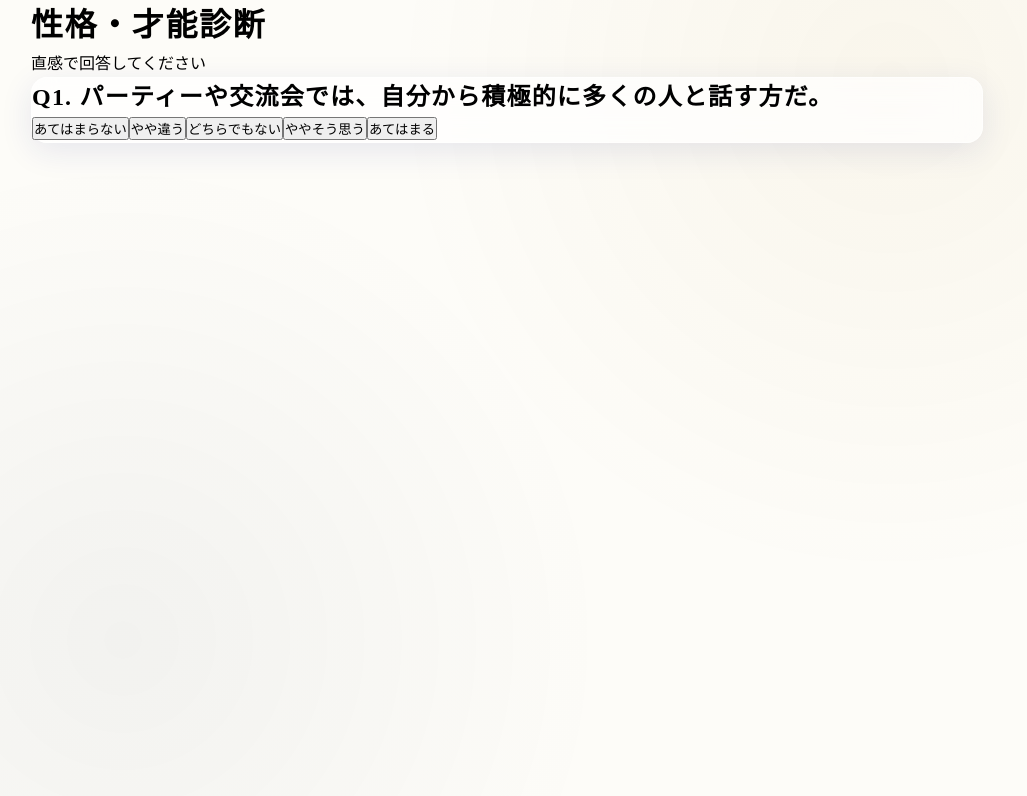
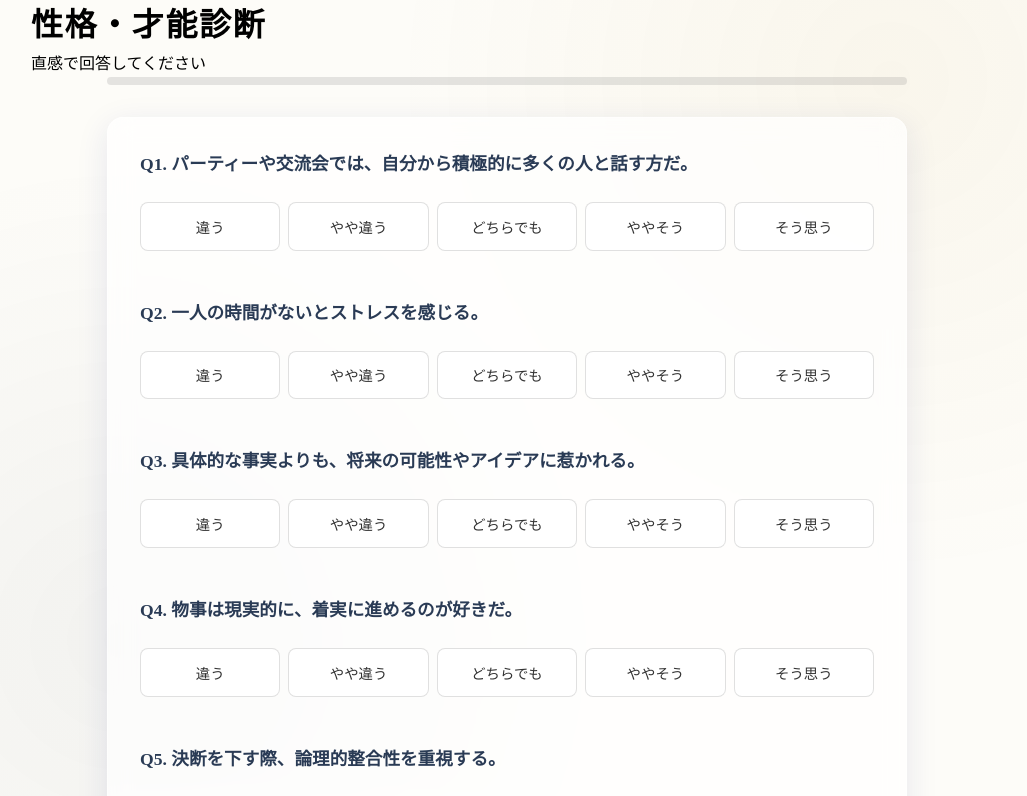
Before and after one commit to tmsyk/historical-figure-diagnosis, a Next.js app: page /diagnosis in a window 1280 px wide. Shown: the top 796 px of the page, without its empty margins (133-1160 px from the left). Built offline with nearby package versions, Linux system fonts and the light colour scheme.

Commit message:
Fix styling for dark mode and use grouped questions

```diff
--- a/src/components/DiagnosisForm.module.css
+++ b/src/components/DiagnosisForm.module.css
@@ -7,7 +7,7 @@
 .progressBar {
     width: 100%;
     height: 8px;
-    background-color: rgba(0, 0, 0, 0.1);
+    background-color: rgba(128, 128, 128, 0.2);
     border-radius: 99px;
     margin-bottom: 2rem;
     overflow: hidden;
@@ -28,8 +28,9 @@
     border-radius: var(--radius-md);
     padding: 2rem;
     margin-bottom: 2rem;
+    /* Hard code text color to ensure contrast against glass background */
     color: var(--c-text-main);
-    /* Ensure text color is inherited properly */
+    transition: color 0.3s;
 }
 
 /* Question List */
@@ -54,6 +55,15 @@
     font-family: var(--font-serif);
 }
 
+/* In dark mode, primary color might be too dark for the glass background if glass is dark.
+   Let's ensure it pops. */
+@media (prefers-color-scheme: dark) {
+    .questionText {
+        color: #ffd700;
+        /* Goldish for dark mode visibility */
+    }
+}
+
 .optionsGrid {
     display: grid;
     grid-template-columns: repeat(5, 1fr);
@@ -70,23 +80,37 @@
 .optionBtn {
     padding: 0.8rem;
     border-radius: 8px;
-    border: 1px solid rgba(0, 0, 0, 0.1);
-    background: rgba(255, 255, 255, 0.5);
+    border: 1px solid rgba(100, 100, 100, 0.2);
+    background: rgba(255, 255, 255, 0.8);
+    /* Always light background for buttons by default */
     cursor: pointer;
     transition: all 0.2s;
     font-size: 0.9rem;
-    color: var(--c-text-main);
+    color: #333;
+    /* Always dark text on light button */
+}
+
+@media (prefers-color-scheme: dark) {
+    .optionBtn {
+        background: rgba(255, 255, 255, 0.1);
+        border-color: rgba(255, 255, 255, 0.3);
+        color: #e0e0e0;
+    }
+
+    .optionBtn:hover {
+        background: rgba(255, 255, 255, 0.2);
+    }
 }
 
 .optionBtn:hover {
-    background: rgba(255, 255, 255, 0.8);
+    background: rgba(255, 255, 255, 1);
     border-color: var(--c-accent);
 }
 
 .optionBtnSelected {
-    background: var(--c-primary);
-    color: white;
-    border-color: var(--c-primary);
+    background: var(--c-primary) !important;
+    color: white !important;
+    border-color: var(--c-primary) !important;
 }
 
 .actions {
--- a/src/components/DiagnosisForm.tsx
+++ b/src/components/DiagnosisForm.tsx
@@ -4,28 +4,18 @@ import { useState } from "react";
 import { useRouter } from "next/navigation";
 import { Question } from "./types_ui";
 import { UserInput, Personalities, Talents } from "../lib/types";
+import styles from "./DiagnosisForm.module.css";
 
-// Questions Definition (18 questions to cover 4 personality axes + 10 talents)
-// This is a simplified set for the MVP.
+// Questions Definition (18 questions)
 const QUESTIONS: Question[] = [
     // --- Personality (MBTI Axes) ---
-    // EI: Introvert vs Extrovert
     { id: "p1", type: "personality", targetKey: "ei", direction: "positive", text: "パーティーや交流会では、自分から積極的に多くの人と話す方だ。" },
     { id: "p2", type: "personality", targetKey: "ei", direction: "negative", text: "一人の時間がないとストレスを感じる。" },
-    // SN: Sensing vs Intuition
     { id: "p3", type: "personality", targetKey: "sn", direction: "positive", text: "具体的な事実よりも、将来の可能性やアイデアに惹かれる。" },
     { id: "p4", type: "personality", targetKey: "sn", direction: "negative", text: "物事は現実的に、着実に進めるのが好きだ。" },
-    // TF: Feeling vs Thinking
-    { id: "p5", type: "personality", targetKey: "tf", direction: "positive", text: "決断を下す際、論理的整合性を重視する。" }, // Thinking is high score (10) in our model? Let's check matching.ts.
-    // Wait, in matching.ts/types.ts/generate_data.ts, I didn't specify mapping strictly.
-    // Let's assume:
-    // EI: 1=I, 10=E
-    // SN: 1=S, 10=N
-    // TF: 1=F, 10=T (Typical MBTI scaling often puts F/T on opposite ends. Let's stick to T=10, F=1 based on 'Thinking' being valid 'hard' skill often associated with high numeric values in games? Actually, let's treat it as a spectrum.)
-    // Let's define: 1=Feeling, 10=Thinking for "tf" axis.
+    { id: "p5", type: "personality", targetKey: "tf", direction: "positive", text: "決断を下す際、論理的整合性を重視する。" },
     { id: "p6", type: "personality", targetKey: "tf", direction: "negative", text: "相手の感情やその場の調和を最優先に考える。" },
-    // JP: Perceiving vs Judging
-    { id: "p7", type: "personality", targetKey: "jp", direction: "positive", text: "計画通りに物事を進め、白黒はっきりさせたい。" }, // Judging = 10
+    { id: "p7", type: "personality", targetKey: "jp", direction: "positive", text: "計画通りに物事を進め、白黒はっきりさせたい。" },
     { id: "p8", type: "personality", targetKey: "jp", direction: "negative", text: "その場の状況に合わせて柔軟に対応するのが得意だ。" },
 
     // --- Talents (10 Dimensions) ---
@@ -41,32 +31,37 @@ const QUESTIONS: Question[] = [
     { id: "t10", type: "talent", targetKey: "charisma", direction: "positive", text: "初対面の人でも、なぜか自分に好意を持ってくれることが多い。" },
 ];
 
+const ITEMS_PER_PAGE = 5;
+
 export default function DiagnosisForm() {
     const router = useRouter();
     const [answers, setAnswers] = useState<Record<string, number>>({});
-    const [currentStep, setCurrentStep] = useState(0);
+    const [currentPage, setCurrentPage] = useState(0);
     const [isSubmitting, setIsSubmitting] = useState(false);
 
-    const totalSteps = QUESTIONS.length;
-    const currentQuestion = QUESTIONS[currentStep];
+    // Pagination logic
+    const totalQuestions = QUESTIONS.length;
+    const totalPages = Math.ceil(totalQuestions / ITEMS_PER_PAGE);
+    const startIndex = currentPage * ITEMS_PER_PAGE;
+    const currentQuestions = QUESTIONS.slice(startIndex, startIndex + ITEMS_PER_PAGE);
 
-    const handleAnswer = (score: number) => {
-        // Score is 1-5 (input)
-        // We map this to 1-10 scale for the backend parameters
-        // 1 (Strongly Disagree) -> 2
-        // 5 (Strongly Agree) -> 10
-        // Actually, simple multiplication by 2 works.
+    // Check if all questions on current page are answered
+    const isPageComplete = currentQuestions.every(q => answers[q.id] !== undefined);
 
-        setAnswers(prev => ({ ...prev, [currentQuestion.id]: score }));
+    const handleAnswer = (questionId: string, score: number) => {
+        setAnswers(prev => ({ ...prev, [questionId]: score }));
+    };
 
-        if (currentStep < totalSteps - 1) {
-            setTimeout(() => setCurrentStep(prev => prev + 1), 300); // Small delay for UX
+    const handleNext = () => {
+        window.scrollTo({ top: 0, behavior: 'smooth' });
+        if (currentPage < totalPages - 1) {
+            setCurrentPage(prev => prev + 1);
         } else {
-            finishDiagnosis({ ...answers, [currentQuestion.id]: score });
+            finishDiagnosis();
         }
     };
 
-    const finishDiagnosis = async (finalAnswers: Record<string, number>) => {
+    const finishDiagnosis = async () => {
         setIsSubmitting(true);
 
         // Calculate final scores
@@ -76,29 +71,20 @@ export default function DiagnosisForm() {
             analysis: 5, adaptability: 5, resilience: 5, visionary: 5, charisma: 5
         };
 
-        // Helper to add score (simple averaging if multiple questions hit same key)
         const counts: Record<string, number> = {};
 
         QUESTIONS.forEach(q => {
-            const rawScore = finalAnswers[q.id]; // 1-5
+            const rawScore = answers[q.id];
             if (!rawScore) return;
 
-            let value = rawScore * 2; // Map to 2-10
-            // If direction is negative (reversed), flip it.
-            // 1-5 input. Reversed: 1->10, 5->2?
-            // Correct logic: If 'negative', 5 means low score on the target axis.
-            // e.g. "I love being alone" (Negative for Extroversion). Agree(5) -> Low Extroversion(2). Disagree(1) -> High Extroversion(10).
+            let value = rawScore * 2; // Map 1-5 to 2-10
             if (q.direction === "negative") {
-                value = 12 - value; // (12 - 10 = 2), (12 - 2 = 10)
+                value = 12 - value; // Flip score
             }
 
             const key = q.targetKey;
 
             if (q.type === "personality") {
-                // @ts-ignore
-                personalities[key] = (personalities[key] === 5 && !counts[key]) ? value : (personalities[key] + value) / 2;
-                // The above averaging logic is primitive for this demo, assumes initial 5 is overwritten or averaged.
-                // Better:
                 if (!counts[key]) {
                     // @ts-ignore
                     personalities[key] = value;
@@ -115,56 +101,64 @@ export default function DiagnosisForm() {
         });
 
         const result: UserInput = { personalities, talents };
-
-        // Save to LocalStorage
         localStorage.setItem("diagnosis_result", JSON.stringify(result));
-
-        // Navigate to results
         router.push("/diagnosis/result");
     };
 
-    const progress = ((currentStep + 1) / totalSteps) * 100;
+    const progress = Math.min(100, ((Object.keys(answers).length) / totalQuestions) * 100);
 
     if (isSubmitting) {
         return (
-            <div className="flex flex-col items-center justify-center min-h-[400px]">
-                <div className="text-xl font-serif text-primary animate-pulse">
-                    歴史の扉を開いています...
-                </div>
+            <div className={styles.loading}>
+                歴史の扉を開いています...
             </div>
         );
     }
 
     return (
-        <div className="w-full max-w-2xl mx-auto">
+        <div className={styles.container}>
             {/* Progress Bar */}
-            <div className="w-full h-2 bg-gray-200 rounded-full mb-8 overflow-hidden">
+            <div className={styles.progressBar}>
                 <div
-                    className="h-full bg-accent transition-all duration-500 ease-out"
+                    className={styles.progressFill}
                     style={{ width: `${progress}%` }}
                 />
             </div>
 
-            <div className="glass-panel p-8 md:p-12 mb-8 text-center fade-in">
-                <h2 className="text-xl md:text-2xl font-bold mb-8 text-primary min-h-[3em] flex items-center justify-center">
-                    Q{currentStep + 1}. {currentQuestion.text}
-                </h2>
+            <div className={styles.formPanel}>
+                <div className={styles.questionGroup}>
+                    {currentQuestions.map((q, index) => {
+                        const globalIndex = startIndex + index + 1;
+                        return (
+                            <div key={q.id} className={styles.questionItem}>
+                                <p className={styles.questionText}>Q{globalIndex}. {q.text}</p>
+                                <div className={styles.optionsGrid}>
+                                    {[1, 2, 3, 4, 5].map((score) => (
+                                        <button
+                                            key={score}
+                                            onClick={() => handleAnswer(q.id, score)}
+                                            className={`${styles.optionBtn} ${answers[q.id] === score ? styles.optionBtnSelected : ''}`}
+                                        >
+                                            {score === 1 && "違う"}
+                                            {score === 2 && "やや違う"}
+                                            {score === 3 && "どちらでも"}
+                                            {score === 4 && "ややそう"}
+                                            {score === 5 && "そう思う"}
+                                        </button>
+                                    ))}
+                                </div>
+                            </div>
+                        );
+                    })}
+                </div>
 
-                <div className="flex flex-col md:flex-row gap-4 justify-center items-center">
-                    <button onClick={() => handleAnswer(1)} className="w-full md:w-auto px-6 py-3 rounded-full border border-gray-300 hover:bg-gray-100 hover:border-gray-400 transition-colors text-sm">
-                        あてはまらない
-                    </button>
-                    <button onClick={() => handleAnswer(2)} className="w-full md:w-auto px-6 py-3 rounded-full border border-gray-300 hover:bg-gray-100 hover:border-gray-400 transition-colors text-sm">
-                        やや違う
-                    </button>
-                    <button onClick={() => handleAnswer(3)} className="w-full md:w-auto px-6 py-3 rounded-full border border-gray-300 hover:bg-gray-100 hover:border-gray-400 transition-colors text-sm">
-                        どちらでもない
-                    </button>
-                    <button onClick={() => handleAnswer(4)} className="w-full md:w-auto px-6 py-3 rounded-full border border-gray-300 hover:bg-gray-100 hover:border-gray-400 transition-colors text-sm">
-                        ややそう思う
-                    </button>
-                    <button onClick={() => handleAnswer(5)} className="w-full md:w-auto px-6 py-3 rounded-full bg-primary text-white hover:bg-opacity-90 transition-colors shadow-md">
-                        あてはまる
+                <div className={styles.actions}>
+                    <button
+                        onClick={handleNext}
+                        disabled={!isPageComplete}
+                        className={styles.nextBtn}
+                    >
+                        {currentPage === totalPages - 1 ? "診断結果を見る" : "次へ進む"}
                     </button>
                 </div>
             </div>
```
